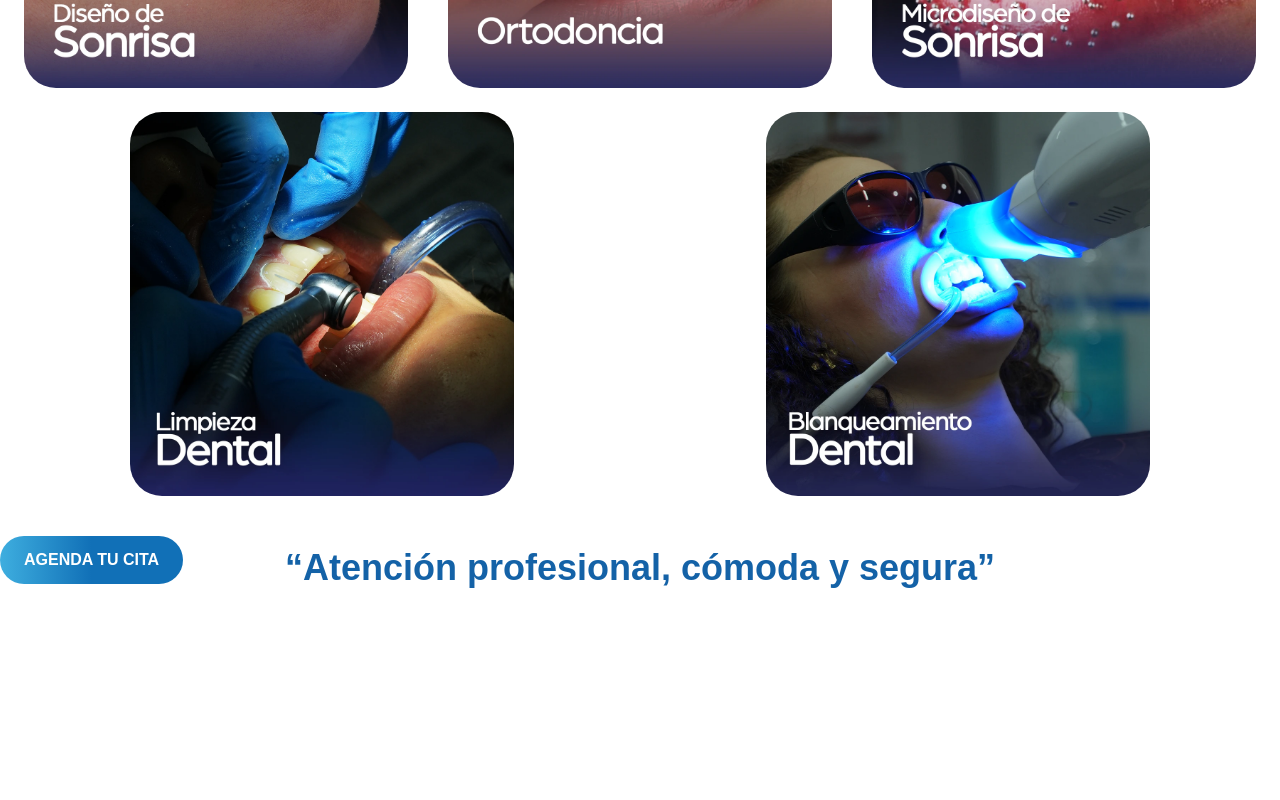
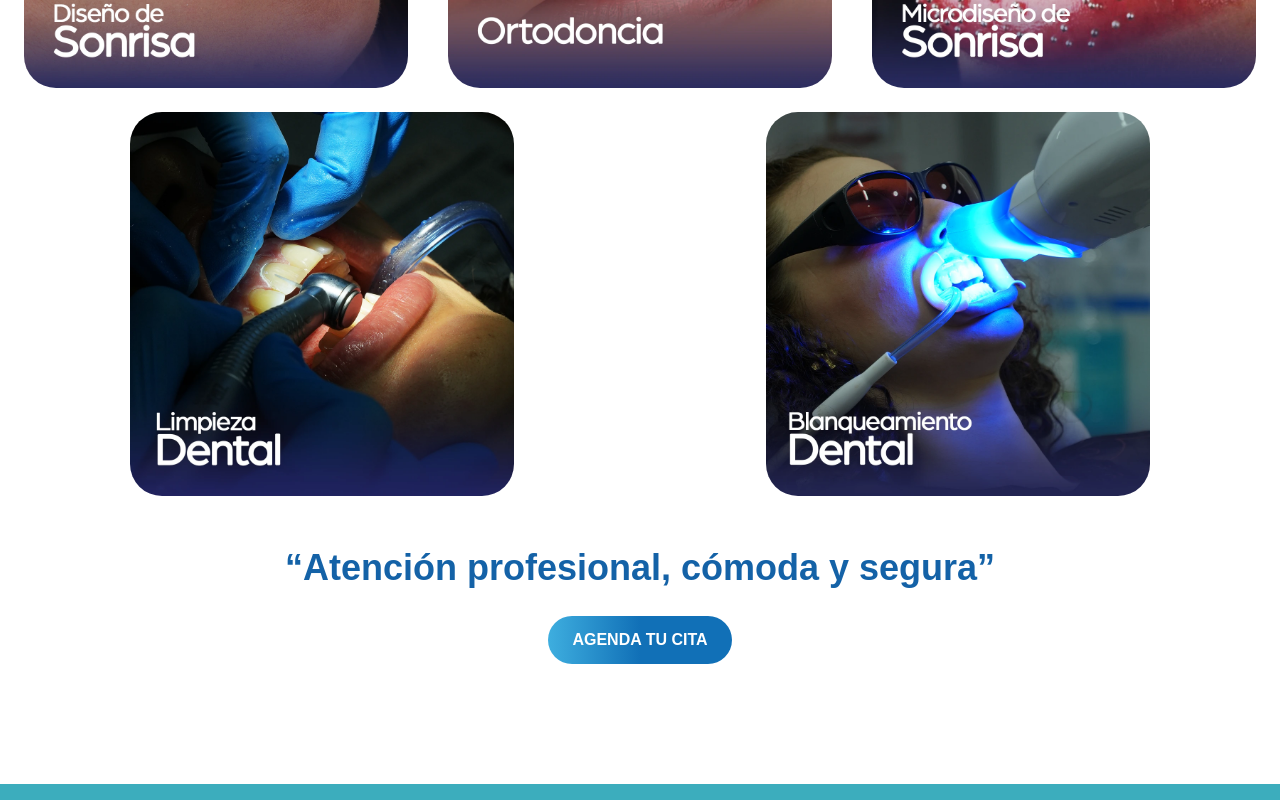
Before and after one commit to angelluna03030/ORALTECH2.0.0, a Next.js app: page / in a window 1280 px wide. Shown: the part 748-1548 px from the top of the page. Before the commit the page ends 1336 px from the top, so only its background shows below. Built offline with nearby package versions, Linux system fonts and the light colour scheme.

Commit message:
hr para dividir

```diff
--- a/src/app/layout.tsx
+++ b/src/app/layout.tsx
@@ -1,18 +1,15 @@
 import type { Metadata } from "next";
 import "../assets/globals.css";
-
-
 export const metadata: Metadata = {
   title: "OralTech",
   description: "Generated by create next app",
   icons: {
-    icon: "/favicon.ico",
-    shortcut: "/favicon.ico",
-    apple: "/favicon.ico",
+    icon: "/favicon.ico",     // Añadir barra inicial
+    shortcut: "/favicon.ico", // Añadir barra inicial
+    apple: "/favicon.ico",    // Añadir barra inicial
 
   },
 };
-
 export default function RootLayout({
   children,
 }: Readonly<{
@@ -23,8 +20,6 @@ export default function RootLayout({
       <body
       >
         {children}
-
-
       </body>
     </html>
   );
--- a/src/app/page.tsx
+++ b/src/app/page.tsx
@@ -15,13 +15,16 @@ export default function Home() {
       </div>
       <ComponenteServicios></ComponenteServicios>
       <p className="flex m-auto items-center justify-center text-[#1462A7] text-2xl md:text-3xl lg:text-4xl font-bold text-center w-full my-3"> “Atención profesional, cómoda y segura”</p>
+      <div className="flex flex-col items-center justify-center my-30">
+        <Botones
+          text="AGENDA TU CITA"
+          url="/AGENDA TU CITA"
+        ></Botones>
+      </div>
+      <hr className="bg-[#3CADBD] w-full h-4 border-none" />
 
 
-      <Botones
-      text="AGENDA TU CITA"
-      url="/ AGENDA TU CITA"
+    </div>
 
-      ></Botones>
-    </div>
   );
 }
```
Also changed, not shown: mejorarSEO.txt (added), 1 other file (tests, documents, lock files or other folders).
